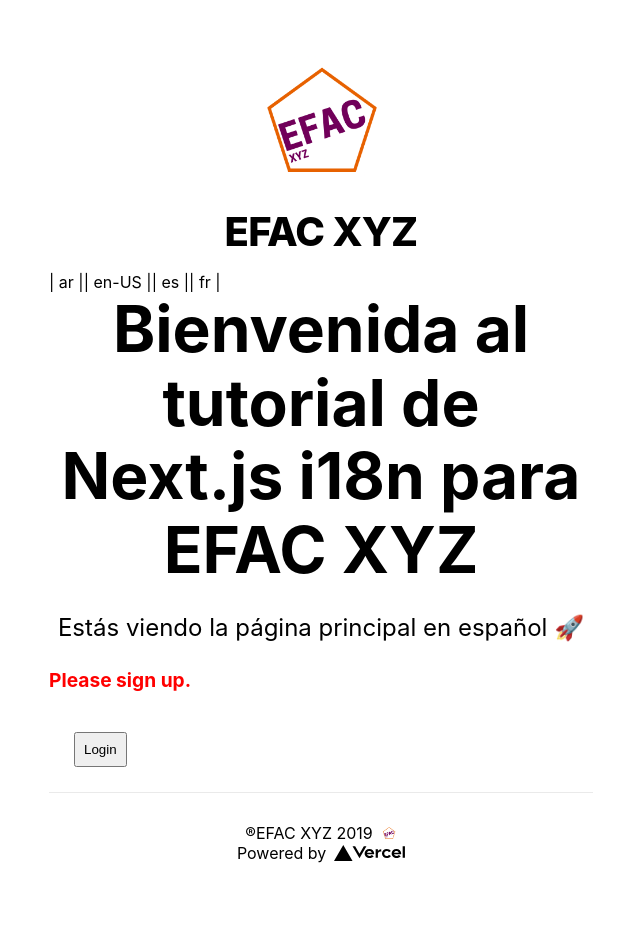
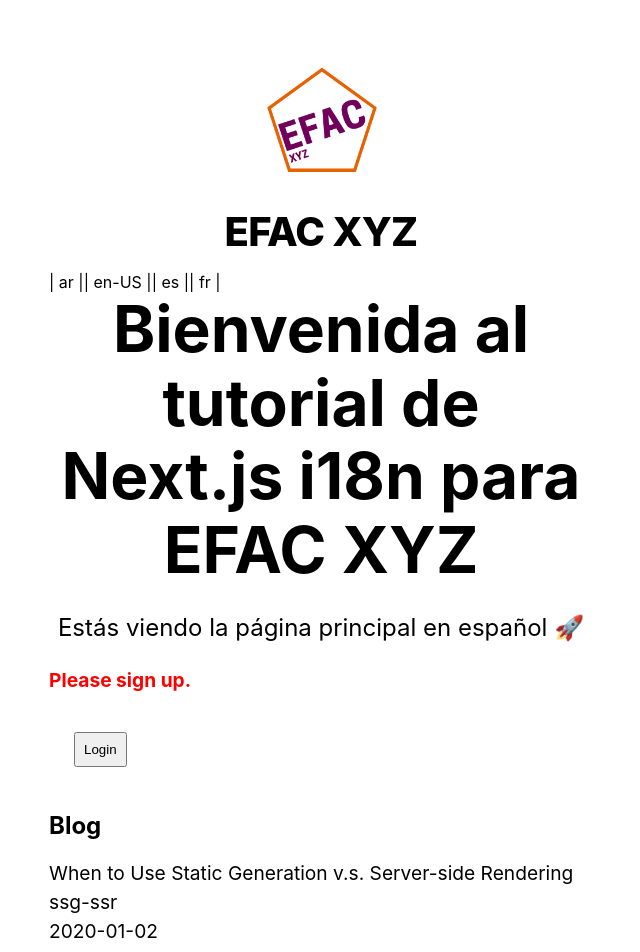
Before and after one commit to opleno/efac.xyz, a Next.js app: page / in a window 1280 px wide. Shown: the top 952 px of the page, without its empty margins (319-959 px from the left). Built offline with nearby package versions, Linux system fonts and the light colour scheme.

Commit message:
add Pre-rendering and Data Fetching

```diff
--- /dev/null
+++ b/lib/posts.js
@@ -0,0 +1,35 @@
+import fs from 'fs';
+import path from 'path';
+import matter from 'gray-matter';
+
+const postsDirectory = path.join(process.cwd(), 'posts');
+
+export function getSortedPostsData() {
+  // Get file names under /posts
+  const fileNames = fs.readdirSync(postsDirectory);
+  const allPostsData = fileNames.map((fileName) => {
+    // Remove ".md" from file name to get id
+    const id = fileName.replace(/\.md$/, '');
+
+    // Read markdown file as string
+    const fullPath = path.join(postsDirectory, fileName);
+    const fileContents = fs.readFileSync(fullPath, 'utf8');
+
+    // Use gray-matter to parse the post metadata section
+    const matterResult = matter(fileContents);
+
+    // Combine the data with the id
+    return {
+      id,
+      ...matterResult.data,
+    };
+  });
+  // Sort posts by date
+  return allPostsData.sort((a, b) => {
+    if (a.date < b.date) {
+      return 1;
+    } else {
+      return -1;
+    }
+  });
+}
--- a/package.json
+++ b/package.json
@@ -6,6 +6,7 @@
   },
   "dependencies": {
     "clsx": "^1.2.1",
+    "gray-matter": "^4.0.3",
     "next": "latest",
     "react": "^18.2.0",
     "react-dom": "^18.2.0",
--- a/pages/index.js
+++ b/pages/index.js
@@ -7,8 +7,18 @@
 import utilStyles from "../styles/utils.module.css";
 import LoginControl from "../components/LoginControl.js";
 import Layout from "../components/layout";
+import { getSortedPostsData } from '../lib/posts';
 
-export default function Home({ dir }) {
+export async function getStaticProps() {
+  const allPostsData = getSortedPostsData();
+  return {
+    props: {
+      allPostsData,
+    },
+  };
+}
+
+export default function Home({ dir, allPostsData }) {
   const { locales } = useRouter();
 
   const intl = useIntl();
@@ -48,6 +58,20 @@
         </p>
         <LoginControl />
       </section>
+      <section className={`${utilStyles.headingMd} ${utilStyles.padding1px}`}>
+        <h2 className={utilStyles.headingLg}>Blog</h2>
+        <ul className={utilStyles.list}>
+          {allPostsData.map(({ id, date, title }) => (
+            <li className={utilStyles.listItem} key={id}>
+              {title}
+              <br />
+              {id}
+              <br />
+              {date}
+            </li>
+          ))}
+        </ul>
+      </section>
       <footer className={styles.footer}>
         <div>
           <a href="https://efac.xyz" target="_blank" rel="noopener noreferrer">
--- /dev/null
+++ b/posts/pre-rendering.md
@@ -0,0 +1,11 @@
+---
+title: 'Two Forms of Pre-rendering'
+date: '2020-01-01'
+---
+
+Next.js has two forms of pre-rendering: **Static Generation** and **Server-side Rendering**. The difference is in **when** it generates the HTML for a page.
+
+- **Static Generation** is the pre-rendering method that generates the HTML at **build time**. The pre-rendered HTML is then _reused_ on each request.
+- **Server-side Rendering** is the pre-rendering method that generates the HTML on **each request**.
+
+Importantly, Next.js lets you **choose** which pre-rendering form to use for each page. You can create a "hybrid" Next.js app by using Static Generation for most pages and using Server-side Rendering for others.
--- /dev/null
+++ b/posts/ssg-ssr.md
@@ -0,0 +1,19 @@
+---
+title: 'When to Use Static Generation v.s. Server-side Rendering'
+date: '2020-01-02'
+---
+
+We recommend using **Static Generation** (with and without data) whenever possible because your page can be built once and served by CDN, which makes it much faster than having a server render the page on every request.
+
+You can use Static Generation for many types of pages, including:
+
+- Marketing pages
+- Blog posts
+- E-commerce product listings
+- Help and documentation
+
+You should ask yourself: "Can I pre-render this page **ahead** of a user's request?" If the answer is yes, then you should choose Static Generation.
+
+On the other hand, Static Generation is **not** a good idea if you cannot pre-render a page ahead of a user's request. Maybe your page shows frequently updated data, and the page content changes on every request.
+
+In that case, you can use **Server-Side Rendering**. It will be slower, but the pre-rendered page will always be up-to-date. Or you can skip pre-rendering and use client-side JavaScript to populate data.
```
Also changed, not shown: 1 other file (tests, documents, lock files or other folders).
